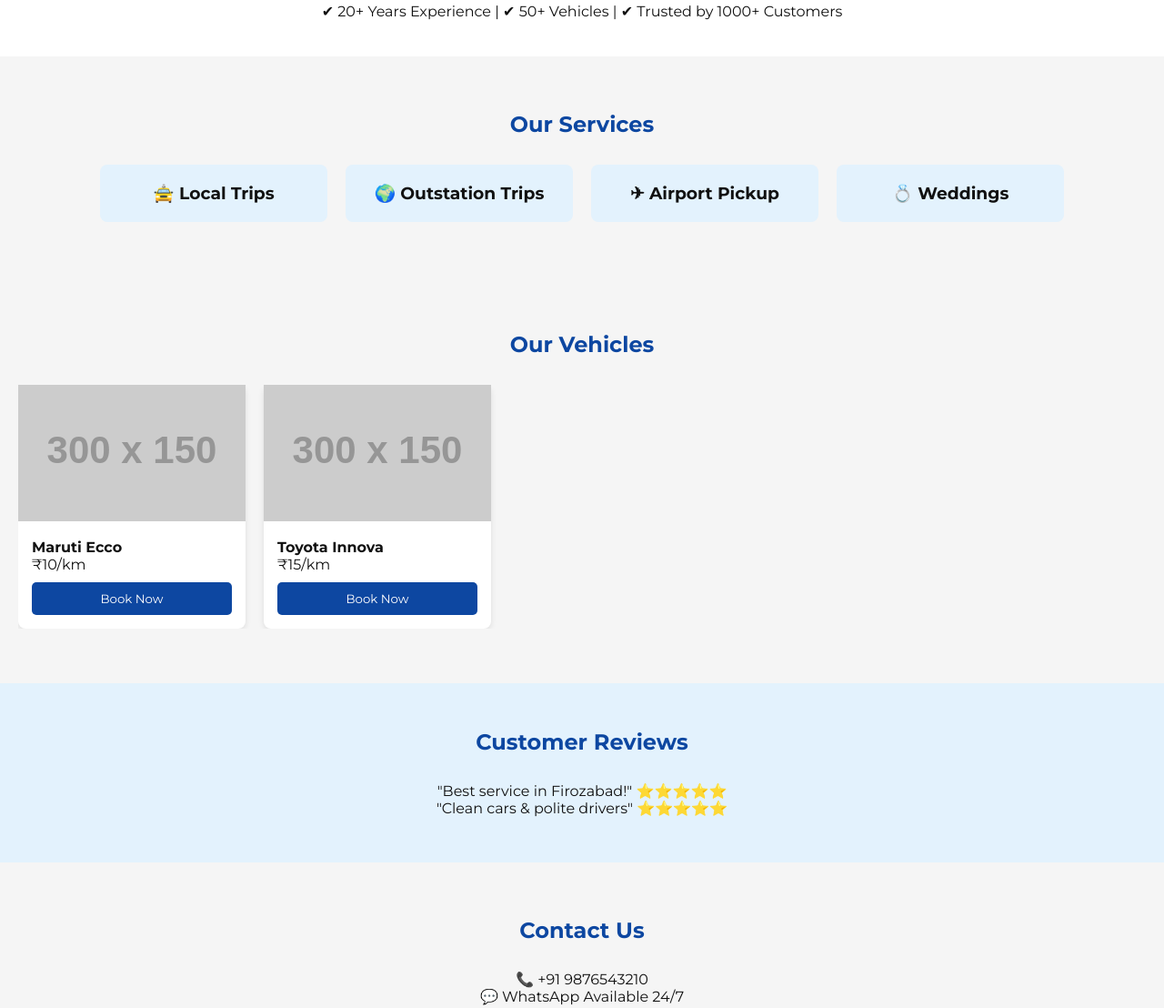
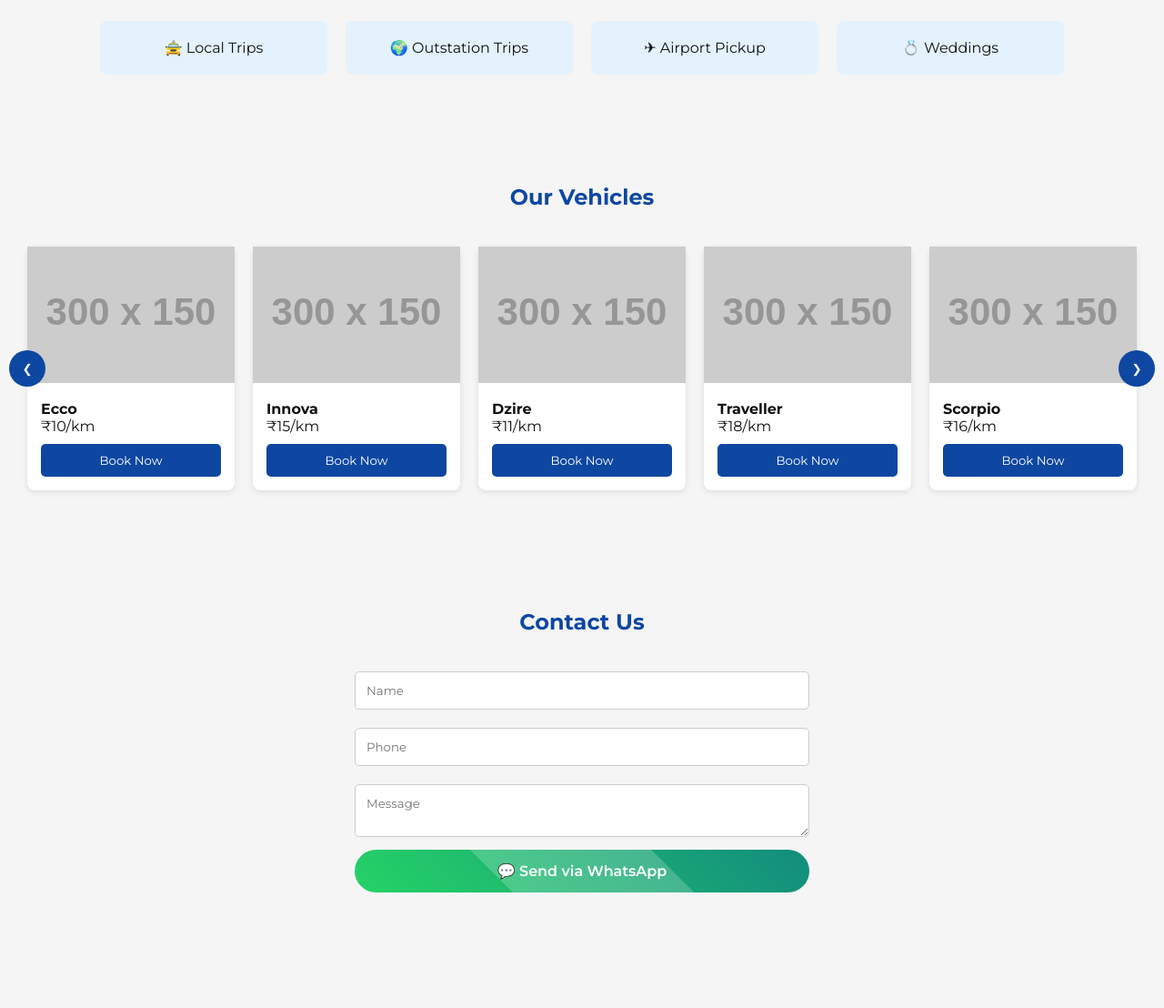
Before and after one commit to princeverma10/Balaji-Tour-and-Travels-, a plain HTML site: page index.html in a window 1280 px wide. Shown: the part 816-1924 px from the top of the page at 91% size. After the commit the page ends 1857 px from the top, so only its background shows below. Drawn offline with Linux system fonts and the light colour scheme; placeholder pictures from the web are drawn by us.

Commit message:
Update index.html

```diff
--- a/index.html
+++ b/index.html
@@ -3,21 +3,64 @@
 <head>
 <meta charset="UTF-8">
 <meta name="viewport" content="width=device-width, initial-scale=1.0">
-<title>BalaJi Tour and Travels | Taxi Service in Firozabad, Agra</title>
-<meta name="description" content="BalaJi Tour And Travels - Vehicle Rentals for Tours, Trips, Outstation Services.">
-<meta name="keywords" content="Taxi in Firozabad, Car Rental Agra, Outstation Taxi, BalaJi Travels">
+<title>BalaJi Tour and Travels</title>
 
 <link href="https://fonts.googleapis.com/css2?family=Montserrat:wght@400;600;700&display=swap" rel="stylesheet">
 
 <style>
+
+:root{
+--bg:#f5f5f5;
+--text:#111;
+--primary:#0d47a1;
+--card:#ffffff;
+}
+
+body.dark{
+--bg:#121212;
+--text:#fff;
+--primary:#1e88e5;
+--card:#1e1e1e;
+}
+
 *{margin:0;padding:0;box-sizing:border-box;font-family:'Montserrat',sans-serif;}
-body{background:#f5f5f5;color:#111;scroll-behavior:smooth;}
-a{text-decoration:none;color:inherit;}
 
-header{position:fixed;top:0;left:0;width:100%;background:#0d47a1;color:#fff;z-index:1000;}
-.nav-container{max-width:1200px;margin:auto;display:flex;justify-content:space-between;align-items:center;padding:15px;}
-.nav-links{display:flex;gap:20px;}
+body{
+background:var(--bg);
+color:var(--text);
+scroll-behavior:smooth;
+transition:0.3s;
+}
+
+header{
+position:fixed;
+top:0;
+width:100%;
+background:var(--primary);
+color:#fff;
+z-index:1000;
+}
+
+.nav-container{
+max-width:1200px;
+margin:auto;
+display:flex;
+justify-content:space-between;
+align-items:center;
+padding:15px;
+}
+
+.nav-links{
+display:flex;
+gap:20px;
+}
+
 .nav-links a:hover{color:#ffeb3b;}
+
+.toggle-btn{
+cursor:pointer;
+font-size:18px;
+}
 
 #hero{
 height:90vh;
@@ -41,22 +84,82 @@ color:#fff;
 cursor:pointer;
 }
 
-#services,#vehicles,#contact{padding:60px 20px;}
-h2{text-align:center;color:#0d47a1;margin-bottom:30px;}
+section{padding:60px 20px;}
 
-.services-container{display:flex;flex-wrap:wrap;gap:20px;justify-content:center;}
-.service-card{background:#e3f2fd;padding:20px;border-radius:8px;width:250px;text-align:center;}
+h2{text-align:center;color:var(--primary);margin-bottom:30px;}
 
-.vehicle-slider{display:flex;gap:20px;overflow:auto;}
-.vehicle-card{background:#fff;border-radius:8px;width:250px;box-shadow:0 2px 6px rgba(0,0,0,0.1);}
-.vehicle-card img{width:100%;height:150px;object-fit:cover;}
+.services-container{
+display:flex;
+flex-wrap:wrap;
+gap:20px;
+justify-content:center;
+}
+
+.service-card{
+background:#e3f2fd;
+padding:20px;
+border-radius:8px;
+width:250px;
+text-align:center;
+}
+
+body.dark .service-card{
+background:#2a2a2a;
+}
+
+.slider-wrapper{
+position:relative;
+display:flex;
+align-items:center;
+}
+
+.slider-btn{
+position:absolute;
+top:50%;
+transform:translateY(-50%);
+background:var(--primary);
+color:#fff;
+border:none;
+width:40px;
+height:40px;
+border-radius:50%;
+cursor:pointer;
+z-index:2;
+}
+
+.slider-btn.left{left:-10px;}
+.slider-btn.right{right:-10px;}
+
+.vehicle-slider{
+display:flex;
+gap:20px;
+overflow-x:auto;
+scroll-behavior:smooth;
+padding:10px;
+}
+
+.vehicle-slider::-webkit-scrollbar{display:none;}
+
+.vehicle-card{
+background:var(--card);
+border-radius:8px;
+width:250px;
+box-shadow:0 2px 6px rgba(0,0,0,0.1);
+}
+
+.vehicle-card img{
+width:100%;
+height:150px;
+object-fit:cover;
+}
+
 .vehicle-info{padding:15px;}
 
-button.book-btn{
+.book-btn{
 margin-top:10px;
 padding:10px;
 width:100%;
-background:#0d47a1;
+background:var(--primary);
 color:#fff;
 border:none;
 border-radius:5px;
@@ -64,8 +167,55 @@ cursor:pointer;
 }
 
 .contact-form{max-width:500px;margin:auto;}
-.contact-form input,.contact-form textarea{
-width:100%;padding:12px;margin:10px 0;border:1px solid #ccc;border-radius:5px;
+
+.contact-form input,
+.contact-form textarea{
+width:100%;
+padding:12px;
+margin:10px 0;
+border:1px solid #ccc;
+border-radius:5px;
+}
+
+.whatsapp-btn{
+width:100%;
+padding:14px;
+border:none;
+border-radius:50px;
+background:linear-gradient(45deg,#25d366,#128c7e);
+color:#fff;
+font-size:16px;
+font-weight:600;
+cursor:pointer;
+display:flex;
+justify-content:center;
+align-items:center;
+gap:10px;
+position:relative;
+overflow:hidden;
+transition:0.3s;
+}
+
+.whatsapp-btn::before{
+content:"";
+position:absolute;
+width:300%;
+height:300%;
+background:rgba(255,255,255,0.2);
+top:-100%;
+left:-100%;
+transform:rotate(45deg);
+transition:0.5s;
+}
+
+.whatsapp-btn:hover::before{
+top:100%;
+left:100%;
+}
+
+.whatsapp-btn:hover{
+transform:scale(1.05);
+box-shadow:0 5px 15px rgba(0,0,0,0.3);
 }
 
 .fixed-buttons{
@@ -78,7 +228,8 @@ gap:10px;
 }
 
 .fixed-buttons a{
-width:50px;height:50px;
+width:50px;
+height:50px;
 background:#25d366;
 border-radius:50%;
 display:flex;
@@ -92,16 +243,17 @@ font-size:22px;
 position:fixed;
 bottom:20px;
 left:20px;
-background:#0d47a1;
+background:var(--primary);
 color:#fff;
 padding:12px 20px;
 border-radius:30px;
 }
 
 @media(max-width:768px){
-.nav-links{display:none;flex-direction:column;background:#0d47a1;position:absolute;top:60px;right:0;padding:10px;}
+.nav-links{display:none;flex-direction:column;background:var(--primary);position:absolute;top:60px;right:0;padding:10px;}
 .nav-links.show{display:flex;}
 }
+
 </style>
 </head>
 
@@ -110,7 +262,12 @@ border-radius:30px;
 <header>
 <div class="nav-container">
 <div>BalaJi Tours</div>
+
+<div style="display:flex;gap:15px;align-items:center;">
+<div class="toggle-btn" onclick="toggleTheme()">🌙</div>
 <div onclick="toggleNav()">☰</div>
+</div>
+
 <div class="nav-links" id="navLinks">
 <a href="#hero">Home</a>
 <a href="#services">Services</a>
@@ -128,68 +285,54 @@ border-radius:30px;
 </div>
 </section>
 
-<section style="padding:40px;text-align:center;background:#fff;">
-<h2>Why Choose Us?</h2>
-<p>✔ 20+ Years Experience | ✔ 50+ Vehicles | ✔ Trusted by 1000+ Customers</p>
-</section>
-
-<section id="services">
+<section>
 <h2>Our Services</h2>
 <div class="services-container">
-<div class="service-card"><h3>🚖 Local Trips</h3></div>
-<div class="service-card"><h3>🌍 Outstation Trips</h3></div>
-<div class="service-card"><h3>✈ Airport Pickup</h3></div>
-<div class="service-card"><h3>💍 Weddings</h3></div>
+<div class="service-card">🚖 Local Trips</div>
+<div class="service-card">🌍 Outstation Trips</div>
+<div class="service-card">✈ Airport Pickup</div>
+<div class="service-card">💍 Weddings</div>
 </div>
 </section>
 
 <section id="vehicles">
 <h2>Our Vehicles</h2>
-<div class="vehicle-slider">
 
-<div class="vehicle-card">
-<img loading="lazy" src="https://via.placeholder.com/300x150" />
-<div class="vehicle-info">
-<h4>Maruti Ecco</h4>
-<p>₹10/km</p>
-<button class="book-btn" onclick="bookVehicle('Ecco')">Book Now</button>
-</div>
+<div class="slider-wrapper">
+<button class="slider-btn left" onclick="scrollVehicles(-1)">❮</button>
+
+<div class="vehicle-slider" id="vehicleSlider">
+
+<div class="vehicle-card"><img src="https://via.placeholder.com/300x150"><div class="vehicle-info"><h4>Ecco</h4><p>₹10/km</p><button class="book-btn" onclick="bookVehicle('Ecco')">Book Now</button></div></div>
+
+<div class="vehicle-card"><img src="https://via.placeholder.com/300x150"><div class="vehicle-info"><h4>Innova</h4><p>₹15/km</p><button class="book-btn" onclick="bookVehicle('Innova')">Book Now</button></div></div>
+
+<div class="vehicle-card"><img src="https://via.placeholder.com/300x150"><div class="vehicle-info"><h4>Dzire</h4><p>₹11/km</p><button class="book-btn" onclick="bookVehicle('Dzire')">Book Now</button></div></div>
+
+<div class="vehicle-card"><img src="https://via.placeholder.com/300x150"><div class="vehicle-info"><h4>Traveller</h4><p>₹18/km</p><button class="book-btn" onclick="bookVehicle('Traveller')">Book Now</button></div></div>
+
+<div class="vehicle-card"><img src="https://via.placeholder.com/300x150"><div class="vehicle-info"><h4>Scorpio</h4><p>₹16/km</p><button class="book-btn" onclick="bookVehicle('Scorpio')">Book Now</button></div></div>
+
 </div>
 
-<div class="vehicle-card">
-<img loading="lazy" src="https://via.placeholder.com/300x150" />
-<div class="vehicle-info">
-<h4>Toyota Innova</h4>
-<p>₹15/km</p>
-<button class="book-btn" onclick="bookVehicle('Innova')">Book Now</button>
+<button class="slider-btn right" onclick="scrollVehicles(1)">❯</button>
 </div>
-</div>
-
-</div>
-</section>
-
-<section style="background:#e3f2fd;text-align:center;padding:50px;">
-<h2>Customer Reviews</h2>
-<p>"Best service in Firozabad!" ⭐⭐⭐⭐⭐</p>
-<p>"Clean cars & polite drivers" ⭐⭐⭐⭐⭐</p>
 </section>
 
 <section id="contact">
 <div class="contact-form">
 <h2>Contact Us</h2>
 
-<p style="text-align:center;">
-📞 <a href="tel:+919876543210">+91 9876543210</a><br>
-💬 WhatsApp Available 24/7
-</p>
-
 <form id="contactForm">
 <input type="text" name="name" placeholder="Name" required>
 <input type="tel" name="phone" placeholder="Phone" required>
 <textarea name="message" placeholder="Message"></textarea>
-<button type="submit">Send via WhatsApp</button>
+
+<button type="submit" class="whatsapp-btn">
+💬 Send via WhatsApp
+</button>
+
 </form>
-
 </div>
 </section>
 
@@ -201,18 +344,20 @@ border-radius:30px;
 <a href="https://wa.me/919876543210" class="book-sticky">Book Now</a>
 
 <script>
+
 function toggleNav(){
 document.getElementById('navLinks').classList.toggle('show');
 }
 
-document.querySelectorAll('.nav-links a').forEach(link=>{
-link.addEventListener('click',()=>{
-document.getElementById('navLinks').classList.remove('show');
-});
-});
-
 function scrollToSection(id){
 document.getElementById(id).scrollIntoView({behavior:'smooth'});
+}
+
+function scrollVehicles(direction){
+document.getElementById('vehicleSlider').scrollBy({
+left: direction * 300,
+behavior:'smooth'
+});
 }
 
 function bookVehicle(vehicle){
@@ -227,7 +372,18 @@ let phone=this.phone.value;
 let msg=`Hello, Name: ${name}, Phone: ${phone}`;
 window.open(`https://wa.me/919876543210?text=${encodeURIComponent(msg)}`);
 });
+
+/* DARK MODE */
+function toggleTheme(){
+document.body.classList.toggle('dark');
+localStorage.setItem('theme', document.body.classList.contains('dark') ? 'dark':'light');
+}
+
+if(localStorage.getItem('theme')==='dark'){
+document.body.classList.add('dark');
+}
+
 </script>
 
 </body>
-</html>
+  </html>
```
